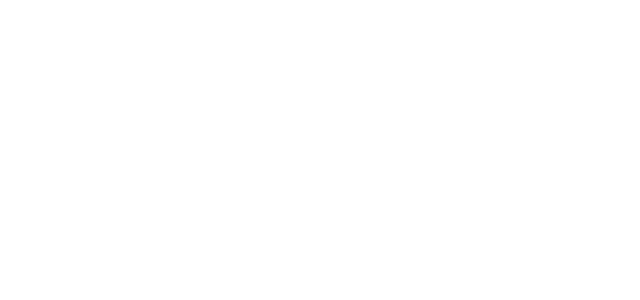
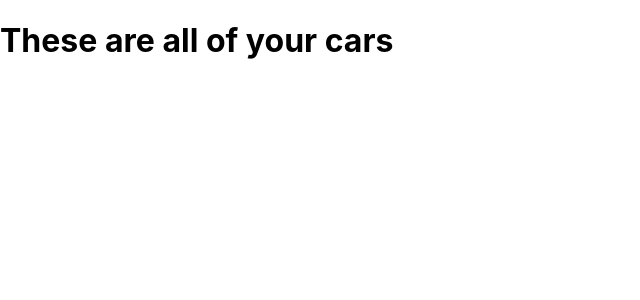
Before and after one commit to DannyPirouz/EngineEz, a React (Create React App) app in the folder engine-ez/: page /MyCars in a window 1280 px wide. Before the commit this address had no page. Shown: the top 300 px of the page, without its empty margins (0-640 px from the left). Built offline with nearby package versions, Linux system fonts and the light colour scheme.

Commit message:
added sample MyCars page

```diff
--- a/engine-ez/src/App.js
+++ b/engine-ez/src/App.js
@@ -1,12 +1,14 @@
 import './App.css';
 import { BrowserRouter as Router, Routes, Route } from 'react-router-dom';
 import HomePage from './pages/HomePage';
+import MyCars from './pages/MyCars';
 
 function App() {
   return (
     <Router>
       <Routes>
         <Route path = "/" element = {<HomePage />} />
+        <Route path = "/MyCars" element = {<MyCars />} />
       </Routes>
     </Router>
   );
--- /dev/null
+++ b/engine-ez/src/pages/MyCars.js
@@ -0,0 +1,11 @@
+import React from 'react';
+
+function MyCars() {
+  return (
+    <div>
+      <h1>These are all of your cars</h1>
+    </div>
+  );
+}
+
+export default MyCars;
```
